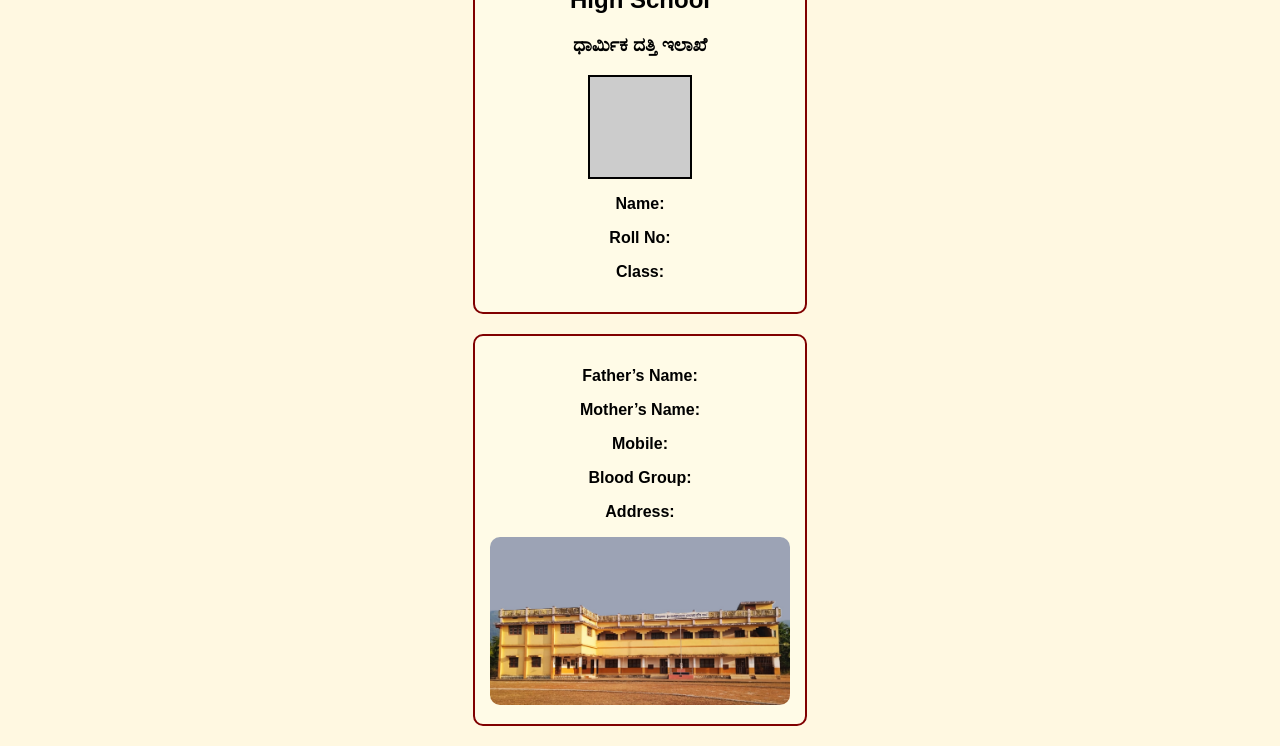
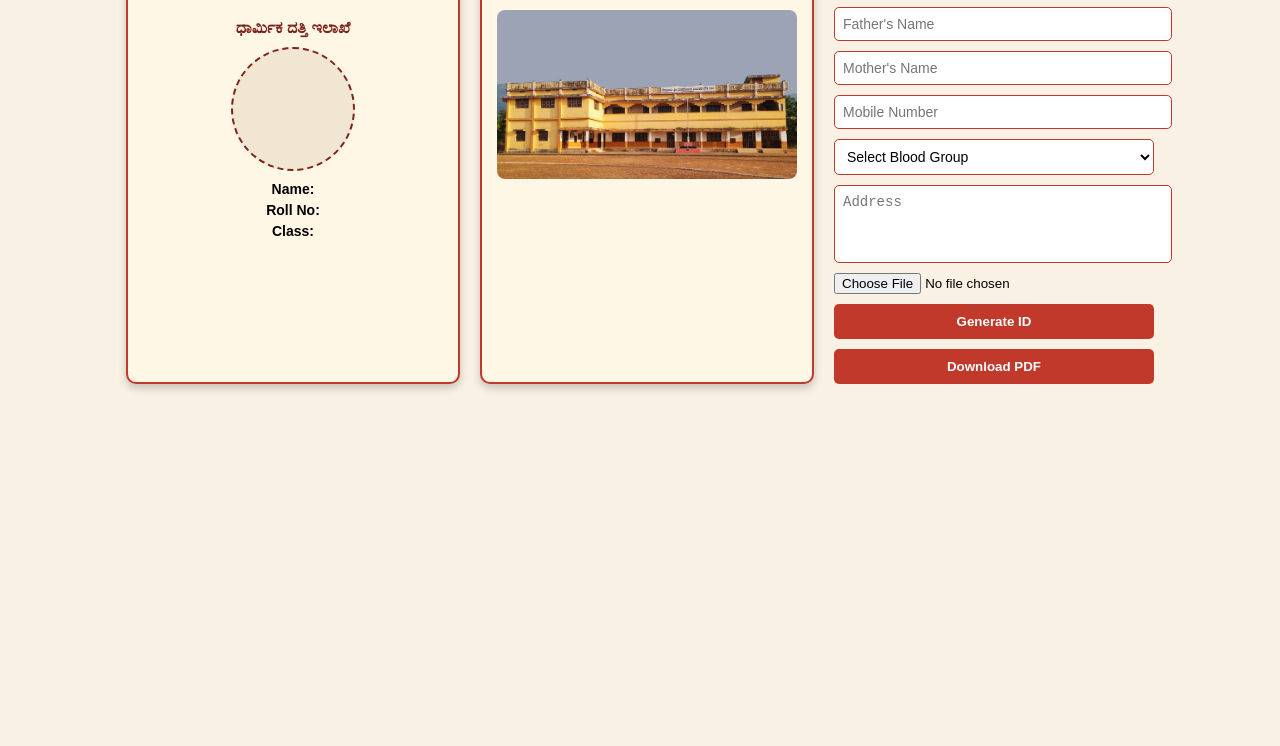
Before and after one commit to ganeshvgs/student-id-generator, a plain HTML site: page index.html in a window 1280 px wide. Shown: the part 147-893 px from the top of the page. After the commit the page ends 800 px from the top, so only its background shows below. Drawn offline with nearby package versions, Linux system fonts and the light colour scheme.

Commit message:
Update style.css
agaijn up

```diff
--- a/style.css
+++ b/style.css
@@ -1,27 +1,58 @@
+/* General Styles */
 body {
   font-family: Arial, sans-serif;
-  background: #fff8e1;
-  text-align: center;
+  background-color: #f8f1e4;
+  margin: 0;
+  padding: 20px;
 }
 
 .container {
   display: flex;
-  flex-direction: column;
-  align-items: center;
+  flex-wrap: wrap;
+  justify-content: center;
+  gap: 20px;
 }
 
 .id-card {
-  border: 2px solid maroon;
+  border: 2px solid #c0392b;
+  border-radius: 10px;
+  padding: 15px;
   width: 300px;
-  padding: 15px;
-  margin: 10px;
-  background: #fffbe7;
-  border-radius: 10px;
+  background-color: #fff7e6;
+  box-shadow: 0 4px 8px rgba(0, 0, 0, 0.2);
+}
+
+.front, .back {
+  text-align: center;
+}
+
+h2 {
+  font-size: 20px;
+  color: #c0392b;
+}
+
+h3 {
+  font-size: 16px;
+  color: #7b241c;
+  margin-bottom: 10px;
+}
+
+.photo-box {
+  width: 120px;
+  height: 120px;
+  border: 2px dashed #7b241c;
+  border-radius: 50%;
+  margin: 0 auto 10px;
+  background-color: #f0e6d2;
+  background-size: cover;
+  background-position: center;
 }
 
 .logos {
   display: flex;
   justify-content: space-between;
+  align-items: center;
+  margin-bottom: 10px;
 }
 
 .logo {
@@ -29,36 +60,68 @@ body {
   height: 50px;
 }
 
-.photo-box {
-  width: 100px;
-  height: 100px;
-  border: 2px solid #000;
-  margin: 10px auto;
-  background-color: #ccc;
+.school-img {
+  width: 100%;
+  border-radius: 8px;
+  margin-top: 10px;
 }
 
-.school-img {
-  width: 100%;
-  border-radius: 10px;
+p {
+  font-size: 14px;
+  margin: 5px 0;
 }
 
 .form-section {
-  margin-top: 20px;
+  width: 100%;
+  max-width: 320px;
+  display: flex;
+  flex-direction: column;
+  gap: 10px;
 }
 
-input, textarea {
-  display: block;
-  margin: 8px auto;
+input[type="text"],
+textarea,
+select {
   padding: 8px;
-  width: 80%;
+  border: 1px solid #c0392b;
+  border-radius: 5px;
+  background-color: #fff;
+  font-size: 14px;
+  width: 100%;
+}
+
+textarea {
+  resize: none;
+  height: 60px;
+}
+
+input[type="file"] {
+  border: none;
 }
 
 button {
-  padding: 10px 15px;
-  margin: 10px 5px;
-  background-color: maroon;
-  color: white;
+  padding: 10px;
+  background-color: #c0392b;
+  color: #fff;
   border: none;
   border-radius: 5px;
   cursor: pointer;
+  font-weight: bold;
+  transition: background-color 0.3s ease;
 }
+
+button:hover {
+  background-color: #922b21;
+}
+
+/* Mobile Responsive */
+@media (max-width: 768px) {
+  .container {
+    flex-direction: column;
+    align-items: center;
+  }
+
+  .form-section {
+    max-width: 100%;
+  }
+}
```
